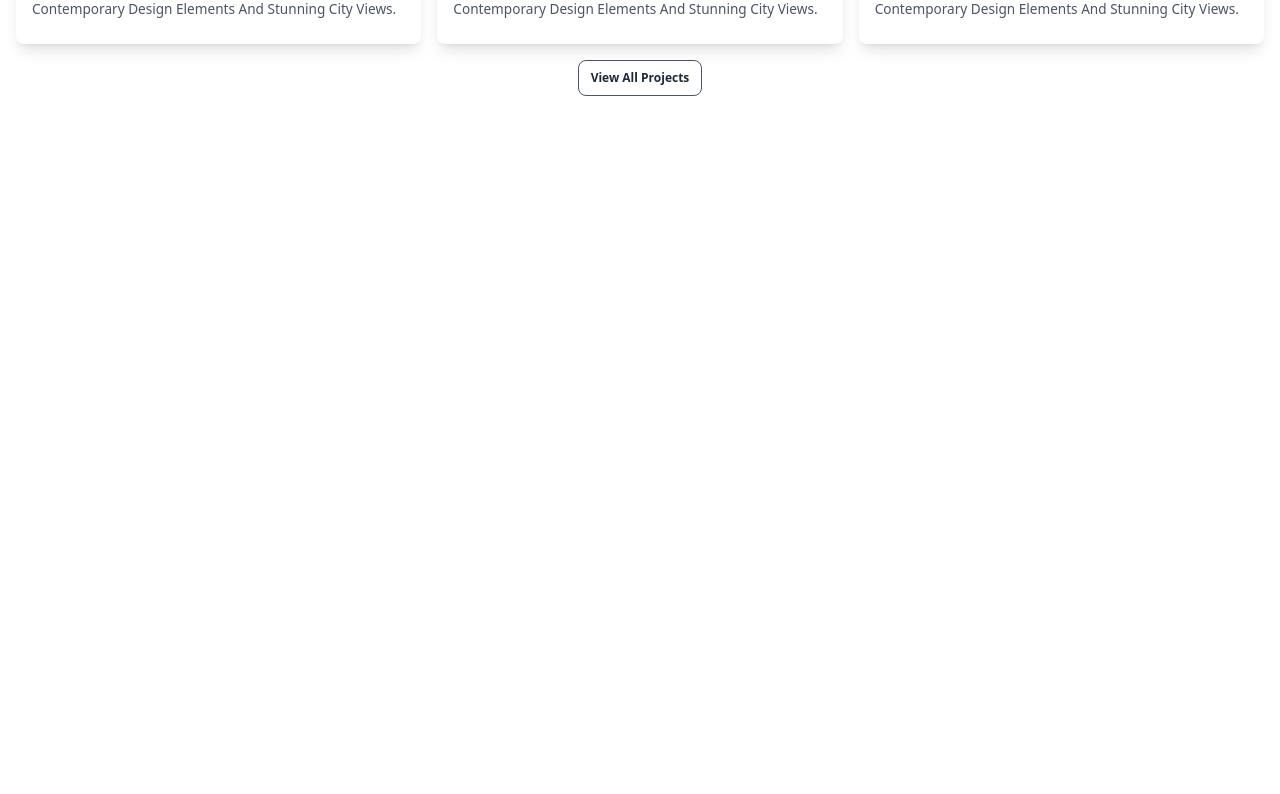
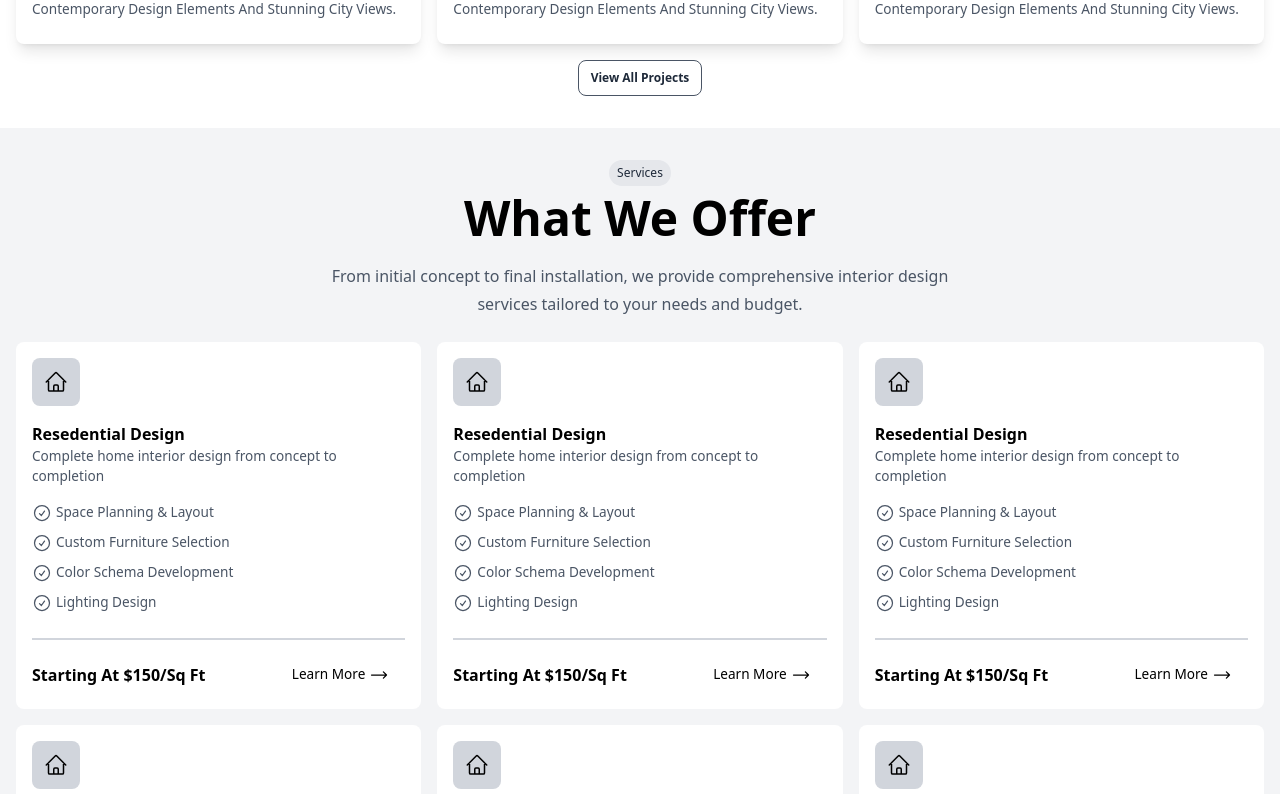
Before and after one commit to developer-chiranjeevim/Business-Website-for-G-M-Interiors, a Next.js app: page / in a window 1280 px wide. Shown: the part 2666-3460 px from the top of the page. Before the commit the page ends 2794 px from the top, so only its background shows below. Built offline with nearby package versions, Linux system fonts and the light colour scheme.

Commit message:
Feature : Implemented Services Component and Made it Responsive Across all Screens

```diff
--- a/src/app/components/Portfolio.tsx
+++ b/src/app/components/Portfolio.tsx
@@ -15,7 +15,7 @@ const Portfolio : React.FC = () => {
                             <h1 className="capitalize text-[0.75rem] text-gray-800">Portfolio</h1>
                         </div>
                         <div className="text-center">
-                            <h1 className="text-5xl leading-[4rem] font-semibold">Our Latest Projects</h1>
+                            <h1 className="text-5xl leading-[4rem] font-semibold capitalize">Our Latest Projects</h1>
                             <p className="text-center text-gray-600 leading-[1.75rem] mt-[0.75rem]">Explore our portfolio of stunning interior design projects that showcase our <br></br>expertise across residential, commercial, and hospitality spaces.</p>
                         </div>
                         <div className="my-[2rem]">
--- a/src/app/components/ProjectCard.tsx
+++ b/src/app/components/ProjectCard.tsx
@@ -30,7 +30,7 @@ const ProjectCard : React.FC = () => {
             <div className="w-full px-[1rem] py-[0.5rem]">
                 <div className="flex items-center justify-between my-[1rem]">
                     <div className="w-fit px-[0.5rem] py-[0.25rem] bg-gray-200 rounded-full">
-                        <h1 className="capitalize text-[0.75rem] text-gray-800">Portfolio</h1>
+                        <h1 className="capitalize text-[0.75rem] text-gray-800">Resedential</h1>
                     </div>
                     <div className="">
                         <p className="capitalize">Manhattan, NY</p>
--- /dev/null
+++ b/src/app/components/ServiceCard.tsx
@@ -0,0 +1,67 @@
+import React from "react";
+
+
+
+const ServiceCard : React.FC = () => {
+
+
+    return(
+        <div className="w-full bg-white px-[1rem] py-[1rem] rounded-lg">
+            <div className="w-fit bg-gray-300 p-[0.75rem] rounded-lg">
+                <svg xmlns="http://www.w3.org/2000/svg" fill="none" viewBox="0 0 24 24" strokeWidth={1.5} stroke="currentColor" className="size-6">
+                    <path strokeLinecap="round" strokeLinejoin="round" d="m2.25 12 8.954-8.955c.44-.439 1.152-.439 1.591 0L21.75 12M4.5 9.75v10.125c0 .621.504 1.125 1.125 1.125H9.75v-4.875c0-.621.504-1.125 1.125-1.125h2.25c.621 0 1.125.504 1.125 1.125V21h4.125c.621 0 1.125-.504 1.125-1.125V9.75M8.25 21h8.25" />
+                </svg>
+            </div>
+            <div className="my-[1rem]">
+                <h1 className="capitalize text-[1rem] font-semibold">resedential design</h1>
+                <p className="text-gray-600 text-[0.85rem]">Complete home interior design from concept to completion</p>
+            </div>
+            <div className="">
+                <ul className="flex flex-col">
+                    <li className="inline-flex items-center gap-1 text-gray-600 mb-[0.5rem]">
+                        <svg xmlns="http://www.w3.org/2000/svg" fill="none" viewBox="0 0 24 24" strokeWidth={1.5} stroke="currentColor" className="size-5">
+                            <path strokeLinecap="round" strokeLinejoin="round" d="M9 12.75 11.25 15 15 9.75M21 12a9 9 0 1 1-18 0 9 9 0 0 1 18 0Z" />
+                        </svg>
+                        <p className="capitalize text-[0.85rem] mb-[0.1rem]">space planning & layout</p>
+                    </li>
+                    <li className="inline-flex items-center gap-1 text-gray-600 mb-[0.5rem]">
+                        <svg xmlns="http://www.w3.org/2000/svg" fill="none" viewBox="0 0 24 24" strokeWidth={1.5} stroke="currentColor" className="size-5">
+                            <path strokeLinecap="round" strokeLinejoin="round" d="M9 12.75 11.25 15 15 9.75M21 12a9 9 0 1 1-18 0 9 9 0 0 1 18 0Z" />
+                        </svg>
+                        <p className="capitalize text-[0.85rem] mb-[0.1rem]">custom furniture selection</p>
+                    </li>
+                    <li className="inline-flex items-center gap-1 text-gray-600 mb-[0.5rem]">
+                        <svg xmlns="http://www.w3.org/2000/svg" fill="none" viewBox="0 0 24 24" strokeWidth={1.5} stroke="currentColor" className="size-5">
+                            <path strokeLinecap="round" strokeLinejoin="round" d="M9 12.75 11.25 15 15 9.75M21 12a9 9 0 1 1-18 0 9 9 0 0 1 18 0Z" />
+                        </svg>
+                        <p className="capitalize text-[0.85rem] mb-[0.1rem]">color schema development</p>
+                    </li>
+                    <li className="inline-flex items-center gap-1 text-gray-600 mb-[0.5rem]">
+                        <svg xmlns="http://www.w3.org/2000/svg" fill="none" viewBox="0 0 24 24" strokeWidth={1.5} stroke="currentColor" className="size-5">
+                            <path strokeLinecap="round" strokeLinejoin="round" d="M9 12.75 11.25 15 15 9.75M21 12a9 9 0 1 1-18 0 9 9 0 0 1 18 0Z" />
+                        </svg>
+                        <p className="capitalize text-[0.85rem] mb-[0.1rem]">lighting design</p>
+                    </li>
+                </ul>
+            </div>
+            <div className="w-full bg-gray-300 h-[2px] my-[1rem]"></div>
+            <div className="flex items-center justify-between">
+                <div className="">
+                    <h1 className="capitalize font-semibold">starting at $150/sq ft</h1>
+                </div>
+                <div className="">
+                    <button className="px-[1rem] py-[0.5rem] capitalize text-[0.85rem] rounded-lg cursor-pointer inline-flex items-center gap-1 items-center duration-150 hover:bg-gray-300 duration-150">
+                        learn more
+                        <svg xmlns="http://www.w3.org/2000/svg" fill="none" viewBox="0 0 24 24" strokeWidth={1.5} stroke="currentColor" className="size-5">
+                            <path strokeLinecap="round" strokeLinejoin="round" d="M17.25 8.25 21 12m0 0-3.75 3.75M21 12H3" />
+                        </svg>
+
+                    </button>
+                </div>
+            </div>
+        </div>
+    );
+
+};
+
+export default ServiceCard;
--- /dev/null
+++ b/src/app/components/Services.tsx
@@ -0,0 +1,49 @@
+import React from "react";
+import ServiceCard from "./ServiceCard";
+
+const Services : React.FC  = () => {
+
+
+    return(
+        <>
+        <div className="flex justify-center bg-gray-100">
+            <div className="w-full max-w-[1440px] py-[2rem] px-[1rem]">
+                {/* tagline and title container */}
+                <div className="flex flex-col items-center">
+                    <div className="w-fit px-[0.5rem] py-[0.25rem] bg-gray-200 rounded-full">
+                        <h1 className="capitalize text-[0.75rem] text-gray-800">services</h1>
+                    </div>
+                    <div className="text-center">
+                        <h1 className="text-5xl leading-[4rem] font-semibold capitalize">what we offer</h1>
+                        <p className="text-center text-gray-600 leading-[1.75rem] mt-[0.75rem]">From initial concept to final installation, we provide comprehensive interior design <br></br>services tailored to your needs and budget.</p>
+                    </div>
+                </div>
+                {/* service cards container */}
+                <div className="grid grid-cols-2 lg:grid-cols-3 gap-[1rem] mb-[1rem] mt-[1.5rem]">
+                    <div className="col-span-2 md:col-span-1 lg:col-span-1">
+                        <ServiceCard />
+                    </div>
+                    <div className="col-span-2 md:col-span-1 lg:col-span-1">
+                        <ServiceCard />
+                    </div>
+                    <div className="col-span-2 md:col-span-1 lg:col-span-1">
+                        <ServiceCard />
+                    </div>
+                     <div className="col-span-2 md:col-span-1 lg:col-span-1">
+                        <ServiceCard />
+                    </div>
+                     <div className="col-span-2 md:col-span-1 lg:col-span-1">
+                        <ServiceCard />
+                    </div>
+                     <div className="col-span-2 md:col-span-1 lg:col-span-1">
+                        <ServiceCard />
+                    </div>
+                </div>
+            </div>
+        </div>
+        </>
+    );
+};
+
+
+export default Services;
--- a/src/app/page.tsx
+++ b/src/app/page.tsx
@@ -2,6 +2,7 @@ import Navbar from "./components/Navbar";
 import Banner from "./components/Banner";
 import About from "./components/About";
 import Portfolio from "./components/Portfolio";
+import Services from "./components/Services";
 
 function Home(){
 
@@ -12,6 +13,7 @@ function Home(){
       <Banner />
       <About />
       <Portfolio />
+      <Services />
     </>
   )
 };
```
